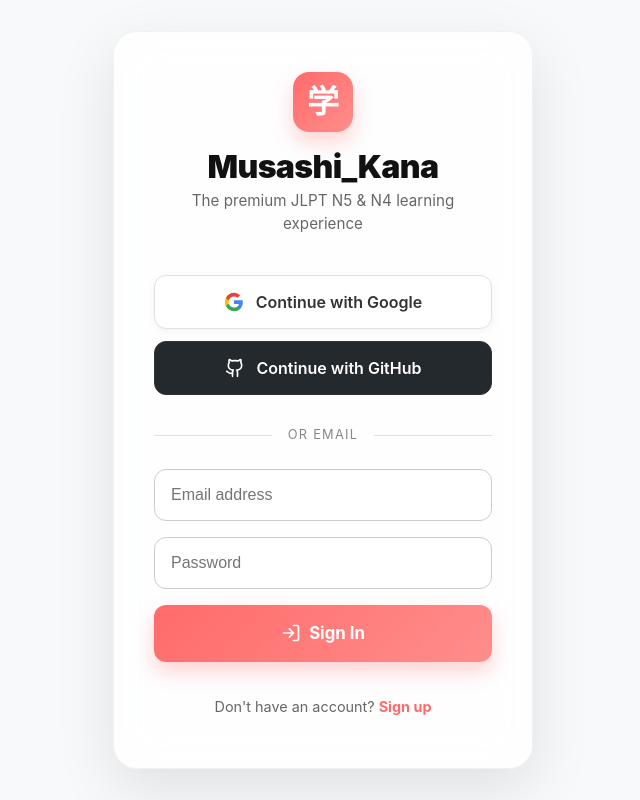
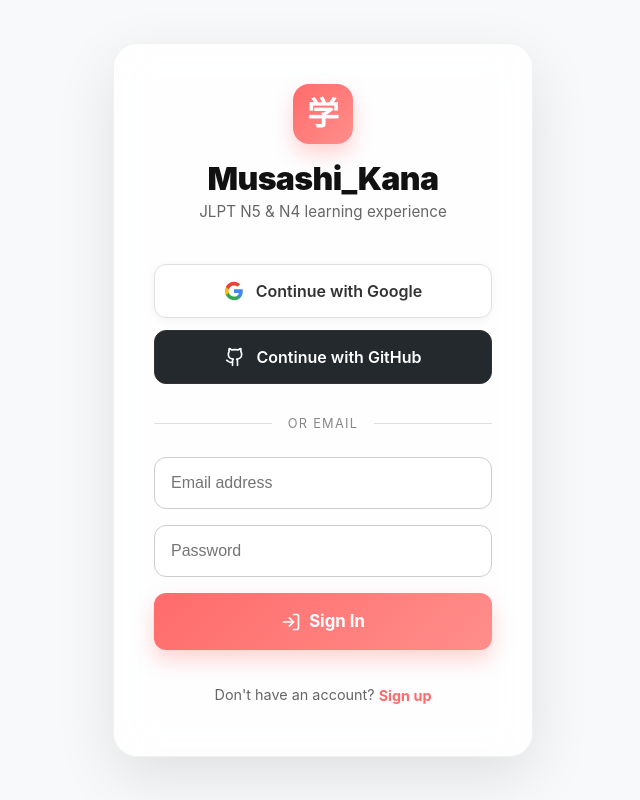
Before and after one commit to Bharath-serman/Musashi_Kana, a Next.js app: page / in a window 1280 px wide. Shown: the whole page, without its empty margins (317-957 px from the left). Built offline with nearby package versions, Linux system fonts and the light colour scheme; no server answers.

Commit message:
Updated Auth page description

```diff
--- a/app/page.tsx
+++ b/app/page.tsx
@@ -108,7 +108,7 @@ export default function LoginPage() {
             Musashi_Kana
           </h1>
           <p style={{ color: "#666", fontSize: "0.95rem" }}>
-            The premium JLPT N5 & N4 learning experience
+             JLPT N5 & N4 learning experience
           </p>
         </div>
 
```
